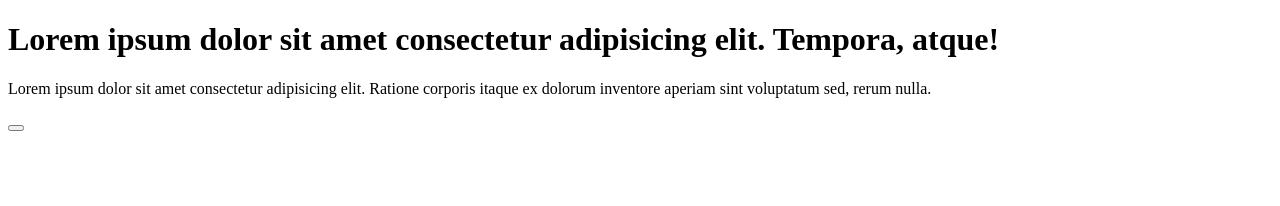
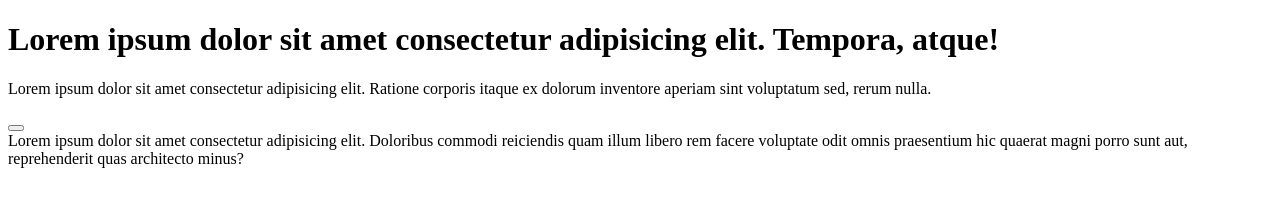
Before and after one commit to uTatsii/hw-1, a plain HTML site: page index.html in a window 1280 px wide. Drawn offline with Linux system fonts and the light colour scheme.

Commit message:
Update index.html

```diff
--- a/index.html
+++ b/index.html
@@ -13,5 +13,12 @@
          inventore aperiam sint voluptatum sed, rerum nulla.
     </p>
     <button type="button"></button>
+    <section>
+        <article>
+            Lorem ipsum dolor sit amet consectetur
+             adipisicing elit. Doloribus commodi reiciendis quam illum libero rem facere voluptate odit omnis praesentium hic
+             quaerat magni porro sunt aut, reprehenderit quas architecto minus?
+        </article>
+    </section>
 </body>
 </html>
```
